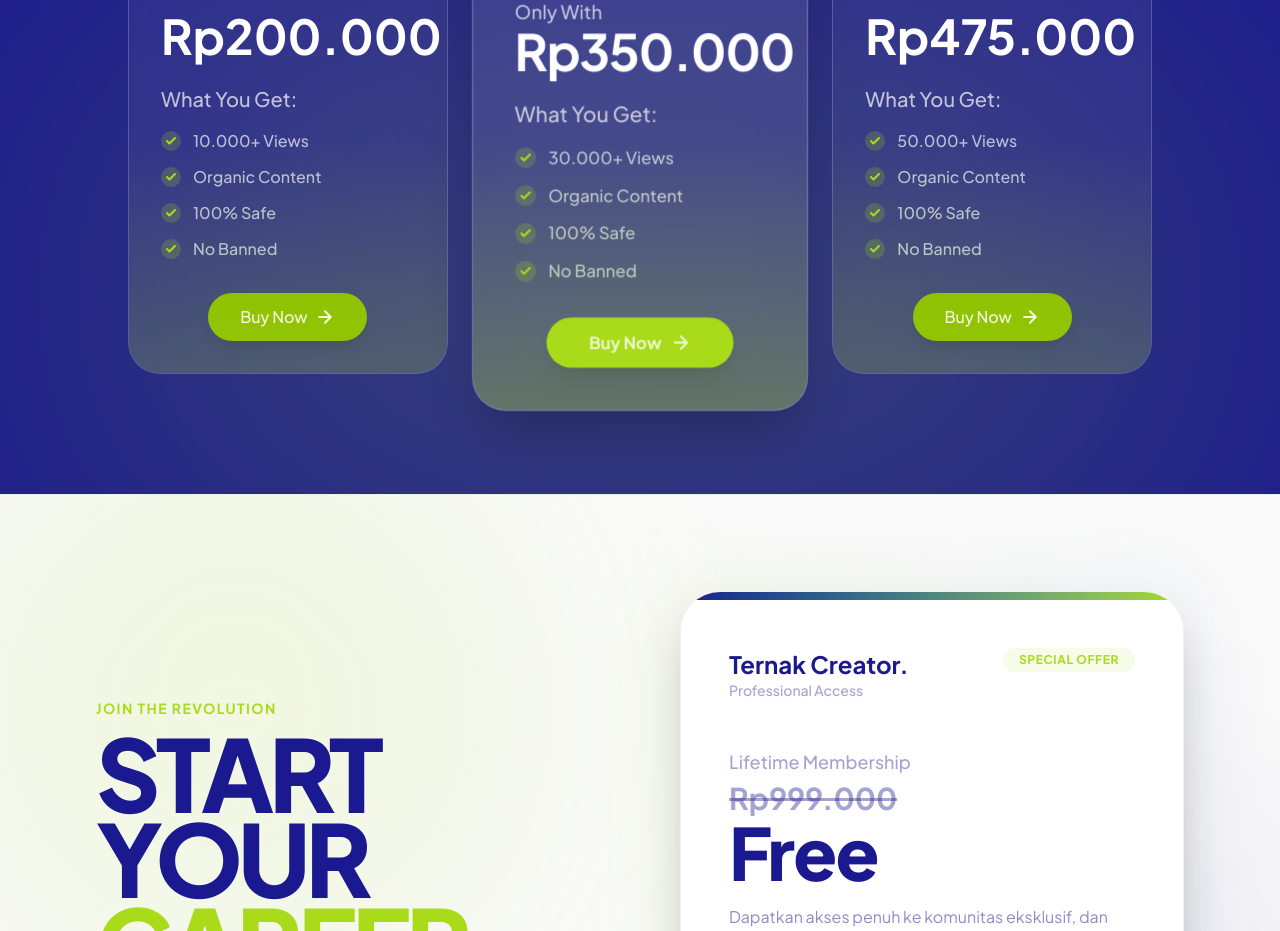
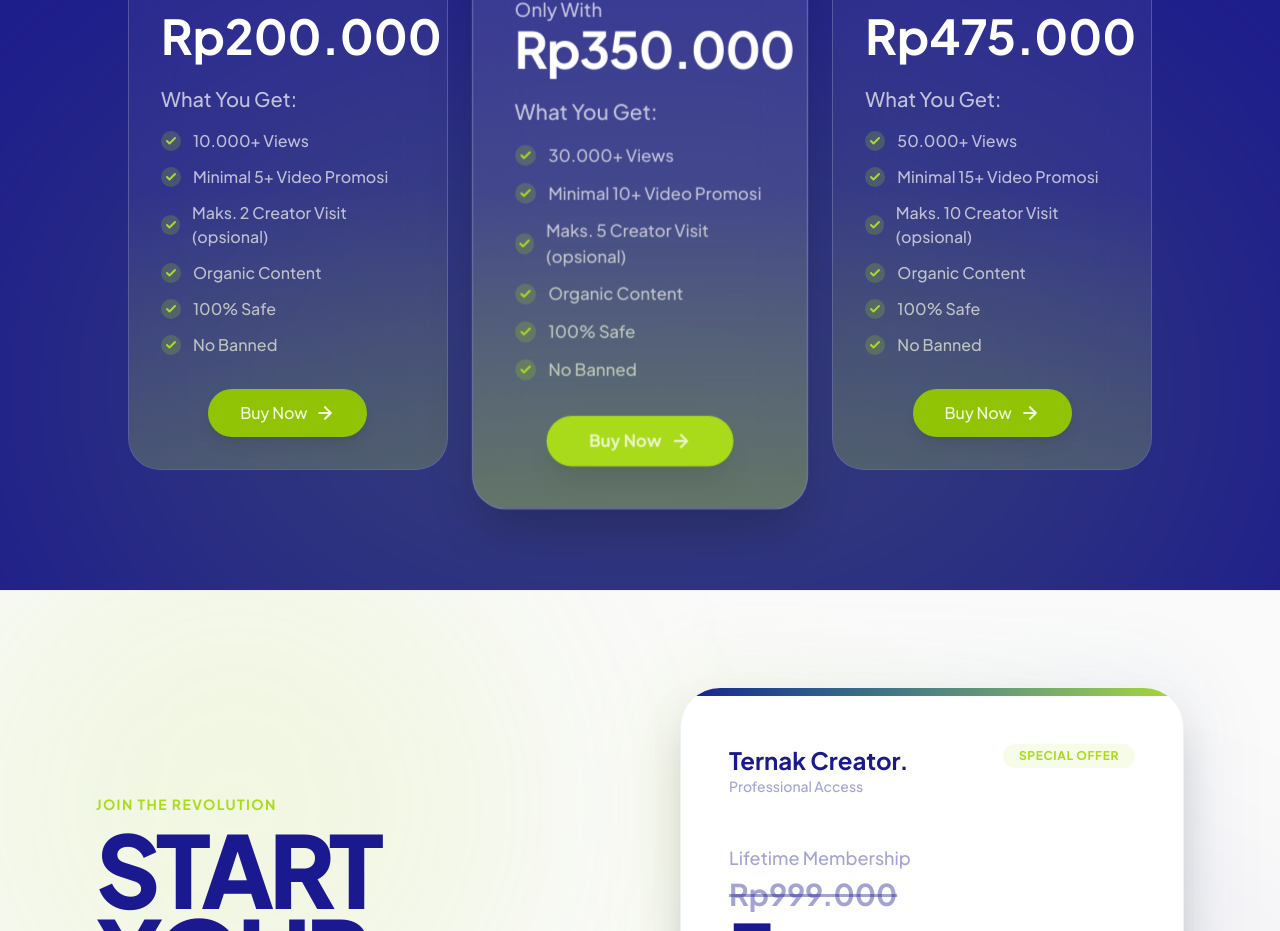
Before and after one commit to irhamchandra99-crypto/ternakcreator, a Next.js app: page / in a window 1280 px wide. Shown: the part 2540-3471 px from the top of the page. Built offline with nearby package versions, Linux system fonts and the light colour scheme.

Commit message:
update list harga

```diff
--- a/app/page.tsx
+++ b/app/page.tsx
@@ -68,6 +68,13 @@
       price: "Rp200.000",
       oldPrice: null,
       featured: false,
+      features: [
+        "Minimal 5+ Video Promosi",
+        "Maks. 2 Creator Visit (opsional)",
+        "Organic Content",
+        "100% Safe",
+        "No Banned",
+      ],
     },
     {
       name: "Paket Boost",
@@ -75,6 +82,13 @@
       price: "Rp350.000",
       oldPrice: null,
       featured: true,
+      features: [
+        "Minimal 10+ Video Promosi",
+        "Maks. 5 Creator Visit (opsional)",
+        "Organic Content",
+        "100% Safe",
+        "No Banned",
+      ],
     },
     {
       name: "Paket Impact",
@@ -82,8 +96,16 @@
       price: "Rp475.000",
       oldPrice: null,
       featured: false,
+      features: [
+        "Minimal 15+ Video Promosi",
+        "Maks. 10 Creator Visit (opsional)",
+        "Organic Content",
+        "100% Safe",
+        "No Banned",
+      ],
     },
   ],
+
   tiktok: [
     {
       name: "Paket Spark",
@@ -91,6 +113,13 @@
       price: "Rp225.000",
       oldPrice: null,
       featured: false,
+      features: [
+        "Minimal 5+ Video Promosi",
+        "Maks. 2 Creator Visit (opsional)",
+        "Organic Content",
+        "100% Safe",
+        "No Banned",
+      ],
     },
     {
       name: "Paket Boost",
@@ -98,6 +127,13 @@
       price: "Rp375.000",
       oldPrice: null,
       featured: true,
+      features: [
+        "Minimal 10+ Video Promosi",
+        "Maks. 5 Creator Visit (opsional)",
+        "Organic Content",
+        "100% Safe",
+        "No Banned",
+      ],
     },
     {
       name: "Paket Impact",
@@ -105,6 +141,13 @@
       price: "Rp500.000",
       oldPrice: null,
       featured: false,
+      features: [
+        "Minimal 15+ Video Promosi",
+        "Maks. 10 Creator Visit (opsional)",
+        "Organic Content",
+        "100% Safe",
+        "No Banned",
+      ],
     },
   ],
 };
@@ -455,7 +498,7 @@
                 <div className="flex-grow">
                   <h3 className="text-white/70 text-xl font-medium mb-4">What You Get:</h3>
                   <ul className="space-y-3">
-                    {[plan.views, 'Organic Content', '100% Safe', 'No Banned'].map((item, i2) => (
+                    {[plan.views, ...plan.features].map((item, i2) => (
                       <li key={i2} className="flex items-center gap-3 text-[#FAFAFA]/70 font-medium">
                         <CheckIcon />
                         {item}
```
